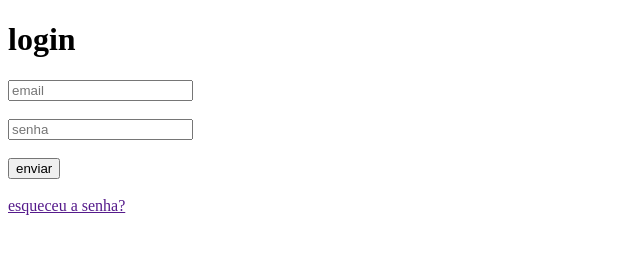
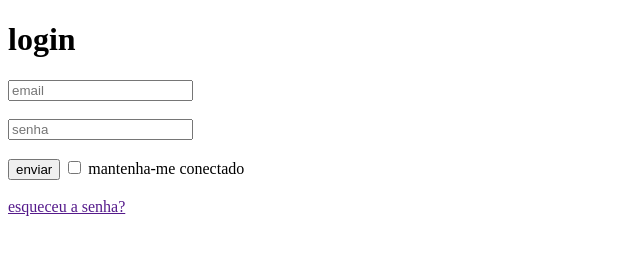
Before and after one commit to juliosilvacwb/controlle-financeiro, a plain HTML site: page tela_de_login.html in a window 1280 px wide. Shown: the whole page, without its empty margins (0-640 px from the left). Drawn offline with Linux system fonts and the light colour scheme.

Commit message:
checkbox 'mantenha-me conectado' foi adicionado

```diff
--- a/tela_de_login.html
+++ b/tela_de_login.html
@@ -13,7 +13,7 @@
         <br><br>
         <input type="password" placeholder="senha">
         <br><br>
-        <button>enviar</button>
+        <button>enviar</button>   <input type="checkbox" > <label for="checkbox">mantenha-me conectado</label>
         <br><br>
         <a href="">esqueceu a senha?</a>
     </div>
```
